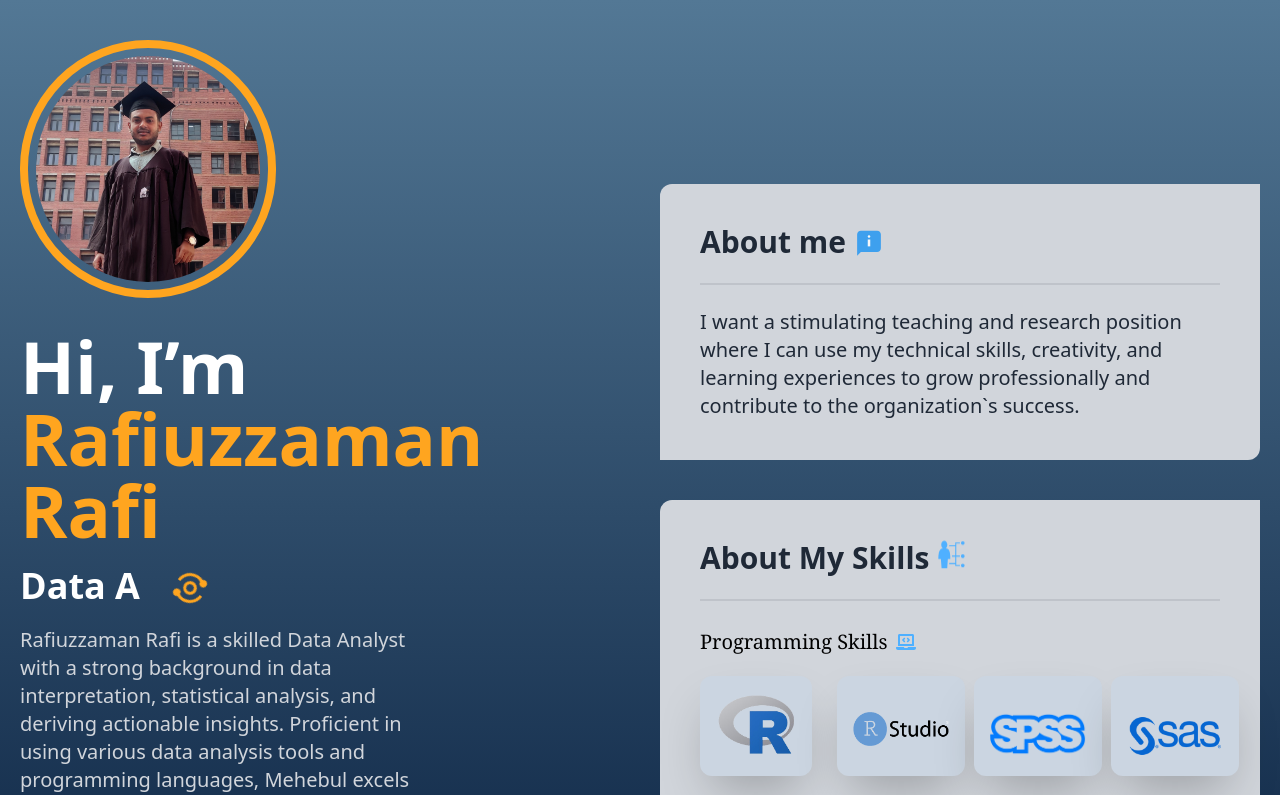
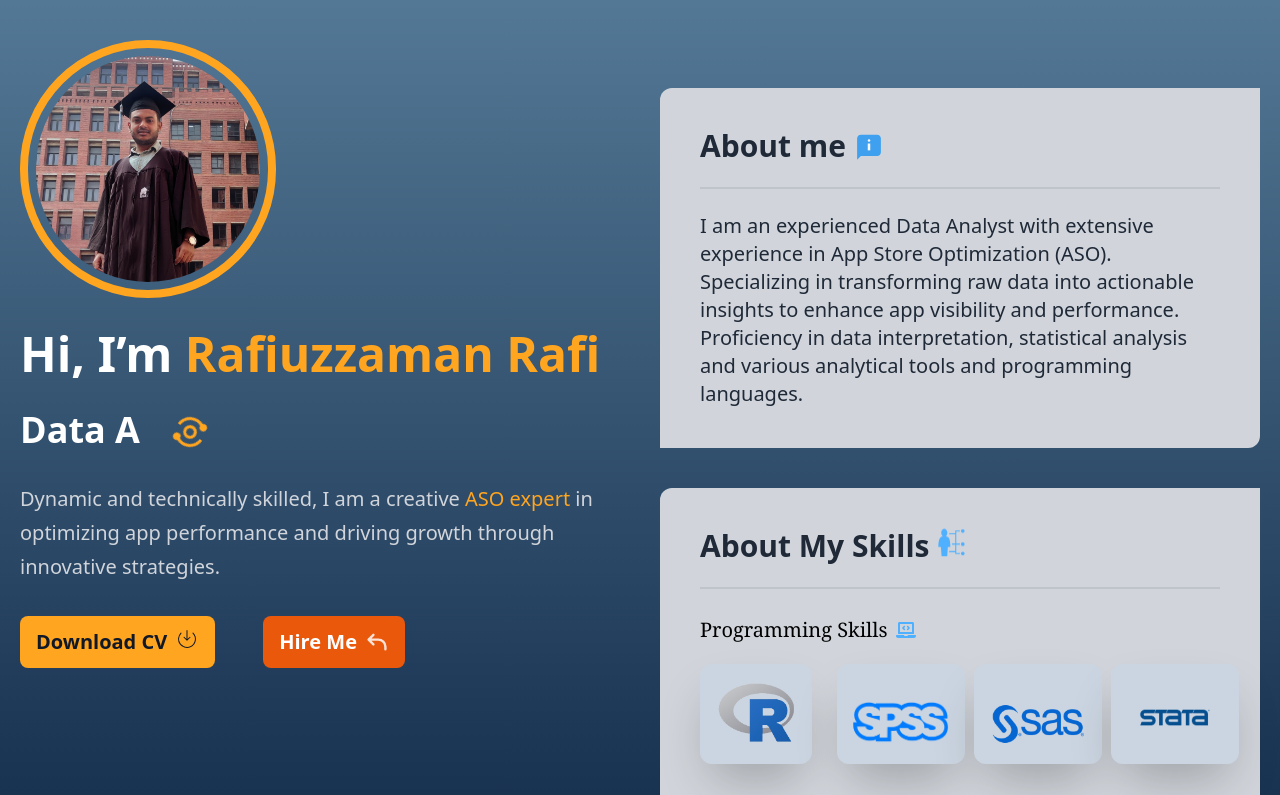
Before and after one commit to Mehebul02/Rafiuzzaman-Rafi, a React (Vite) app: page / in a window 1280 px wide. Shown: the top 795 px of the page. Built offline with nearby package versions, Linux system fonts and the light colour scheme.

Commit message:
aso expart

```diff
--- a/src/components/left-section/LeftPart.jsx
+++ b/src/components/left-section/LeftPart.jsx
@@ -15,8 +15,8 @@ const LeftPart = () => {
         className="w-64 rounded-full border-[8px] border-[#ffa51f] text-blue-500 font-bold py-2 px-2  animate-borderColorChange"
       />
       {/* name title  */}
-      <div className="space-y-5">
-        <h1 className="text-7xl text-white font-poppins font-semibold mt-8">
+      <div className="space-y-8">
+        <h1 className="text-5xl text-white font-poppins font-semibold mt-8">
           Hi, I’m{" "}
           <span className="text-[#ffa51f] font-montserrat">
             Rafiuzzaman Rafi
@@ -26,12 +26,10 @@ const LeftPart = () => {
          <TypeAnimations/>
           <BiAnalyse className="animate-spin text-[#ffa51f] font-semibold" />{" "}
         </h1>
-        <p className="text-xl text-gray-300 font-montserrat w-2/3 font-normal ">
-          Rafiuzzaman Rafi is a skilled Data Analyst with a strong background in
-          data interpretation, statistical analysis, and deriving actionable
-          insights. Proficient in using various data analysis tools and
-          programming languages, Mehebul excels at transforming raw data into
-          meaningful information to support decision-making processes.
+        <p className="text-xl text-gray-300 font-montserrat w-[100%] font-normal leading-[34px] ">
+
+          Dynamic and technically skilled, I am a creative <span className="text-[#ffa51f]">ASO expert</span>  in optimizing app performance and driving
+          growth through innovative strategies.
         </p>
        {/* button  */}
        <div className="flex items-center gap-12">
--- /dev/null
+++ b/src/components/right-section/About.jsx
@@ -0,0 +1,23 @@
+import { FcAbout } from "react-icons/fc";
+
+const About = () => {
+    return (
+        <div>
+              <div className="bg-gray-300 w-full p-10 rounded-tl-xl rounded-br-xl my-10">
+        <h1 className="text-3xl font-montserrat font-semibold flex items-center gap-2">
+          About me <FcAbout className="animate-pulse" />{" "}
+        </h1>
+        <div className="divider"></div>
+        <p className="text-xl font-sans ">
+          I am an experienced Data Analyst with extensive experience in App
+          Store Optimization (ASO). Specializing in transforming raw data into
+          actionable insights to enhance app visibility and performance.
+          Proficiency in data interpretation, statistical analysis and various
+          analytical tools and programming languages.
+        </p>
+      </div>
+        </div>
+    );
+};
+
+export default About;
--- a/src/components/right-section/RightSection.jsx
+++ b/src/components/right-section/RightSection.jsx
@@ -1,6 +1,6 @@
-import { FcAbout } from "react-icons/fc";
+
 import { GiSkills } from "react-icons/gi";
-import { msWord, rlanguage, rStudio, sas, spss, stata } from "../../assets";
+import {  rlanguage,sas, spss, stata } from "../../assets";
 import { FaFileWord, FaLaptopCode } from "react-icons/fa";
 import {
   SiMicrosoftaccess,
@@ -8,22 +8,13 @@ import {
   SiMicrosoftpowerpoint,
 } from "react-icons/si";
 import { MdDevicesOther } from "react-icons/md";
+import About from "./About";
 
 const RightSection = () => {
   return (
     <div>
       {/* about me  */}
-      <div className="bg-gray-300 w-full p-10 rounded-tl-xl rounded-br-xl my-10">
-        <h1 className="text-3xl font-montserrat font-semibold flex items-center gap-2">
-          About me <FcAbout className="animate-pulse" />{" "}
-        </h1>
-        <div className="divider"></div>
-        <p className="text-xl font-montserrat ">
-          I want a stimulating teaching and research position where I can use my
-          technical skills, creativity, and learning experiences to grow
-          professionally and contribute to the organization`s success.{" "}
-        </p>
-      </div>
+    <About/>
       {/* about skills  */}
       <div className="bg-gray-300 w-full p-10 rounded-tl-xl rounded-br-xl ">
         <h1 className="text-3xl font-montserrat font-bold flex items-center gap-2">
@@ -34,16 +25,16 @@ const RightSection = () => {
           Programming Skills <FaLaptopCode className="text-[#4fb0ff]" />{" "}
         </h1>
         {/* progarmming skills  */}
-        <div className="grid grid-cols-4 gap-7">
+        <div className="grid grid-cols-2 lg:grid-cols-4 gap-7">
           {/* programming skills  */}
           {/* R language  */}
           <div className="w-28 bg-slate-300 hover:bg-slate-200 p-4 rounded-xl shadow-2xl transform ">
             <img src={rlanguage} alt="" />
           </div>
           {/* R language  */}
-          <div className="w-32 bg-slate-300 hover:bg-slate-200 p-4 rounded-xl shadow-2xl transform ">
+          {/* <div className="w-32 bg-slate-300 hover:bg-slate-200 p-4 rounded-xl shadow-2xl transform ">
             <img src={rStudio} alt="rstudio" className="mt-5" />
-          </div>
+          </div> */}
           {/* spss language  */}
           <div className="w-32 bg-slate-300 hover:bg-slate-200 p-4 rounded-xl shadow-2xl transform ">
             <img src={spss} alt="rstudio" className="mt-5" />
@@ -53,15 +44,17 @@ const RightSection = () => {
             <img src={sas} alt="rstudio" className="mt-5" />
           </div>
           {/* sas language  */}
-          {/* <div className="w-32 bg-slate-300 hover:bg-slate-200 p-4 rounded-xl shadow-2xl transform ">
+          <div className="w-32 bg-slate-300 hover:bg-slate-200 p-4 rounded-xl shadow-2xl transform ">
             <img src={stata} alt="rstudio" className="mt-5" />
-          </div> */}
+          </div>
           {/* other skills  */}
         </div>
         {/* others skills  */}
-        <h1 className="text-xl  text-[#000000] font-serif flex items-center gap-2 mt-7 ">Others Skills <MdDevicesOther className="text-[#4fb0ff]"/> </h1>
+        <h1 className="text-xl  text-[#000000] font-serif flex items-center gap-2 mt-7 ">
+          Other's Skills <MdDevicesOther className="text-[#4fb0ff]" />{" "}
+        </h1>
         <div className="divider"></div>
-        <div className="grid grid-cols-4 gap-5">
+        <div className="grid grid-cols-2 lg:grid-cols-4 gap-5">
           {/* ms word  */}
           <div className="w-28 bg-slate-300 hover:bg-slate-200 p-4 rounded-xl shadow-2xl transform ">
             <span>
--- a/src/roots/Roots.jsx
+++ b/src/roots/Roots.jsx
@@ -6,14 +6,14 @@ const Roots = () => {
     return (
          <div className=" min-h-screen">
        <Container>
-          <div className="grid grid-cols-2 gap-10 ">
+          <div className="grid grid-cols-1 md:grid-cols-2 lg:grid-cols-2 gap-10 ">
              {/* Left Part   */}
            <div>
             <LeftPart/>
 
            </div>
           {/* Right part  */}
-          <div className="mt-36">
+          <div className="lg:mt-12">
             <RightSection/>
 
           </div>
```
